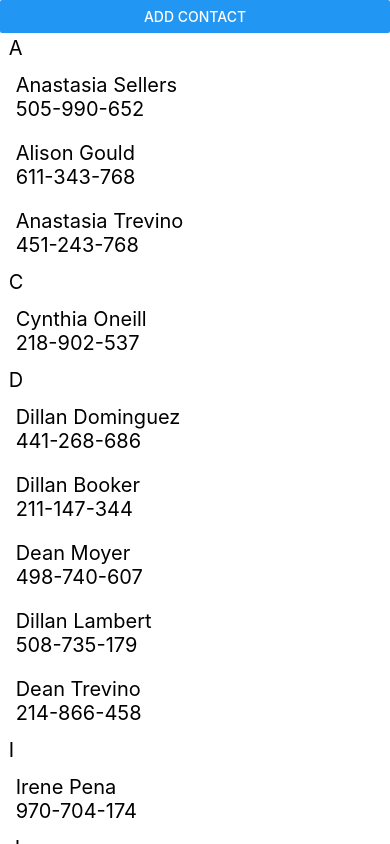
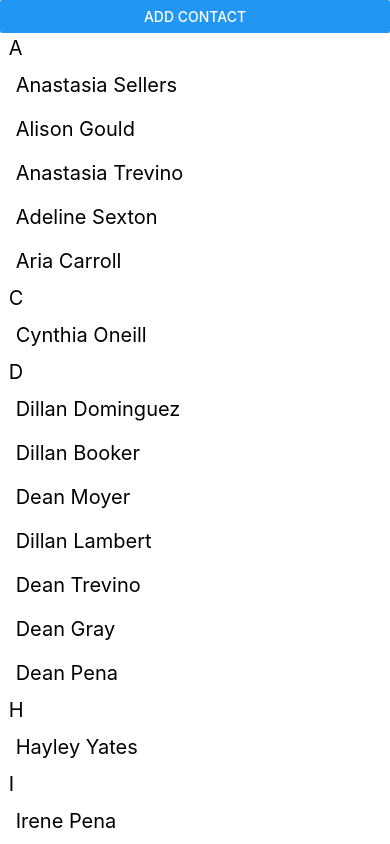
Before and after one commit to kaungnyuntsan/Contacts, a React Native app: screen / in a window 390 px wide. Built offline with nearby package versions, Linux system fonts and the light colour scheme.

Commit message:
working for screen

```diff
--- a/App.js
+++ b/App.js
@@ -1,11 +1,13 @@
 import { useState } from "react";
-import { StyleSheet, Button } from "react-native";
+import { StyleSheet, Button, View, Text } from "react-native";
 import randomContacts from "./randomContacts";
 import { ContactsList } from "./ContactsList";
 import { AddContactForm } from "./AddContactForm";
 import { SafeAreaProvider, SafeAreaView } from "react-native-safe-area-context";
+import { NavigationContainer } from "@react-navigation/native";
+import { createNativeStackNavigator } from "@react-navigation/native-stack";
 
-export default function App() {
+function HomeScreen({ navigation }) {
   const [contactsView, setContactsView] = useState(true);
   const [contacts, setContacts] = useState(randomContacts);
 
@@ -22,20 +24,42 @@ export default function App() {
   };
 
   return (
-    <SafeAreaProvider>
     <SafeAreaView style={styles.container}>
       {contactsView ? (
         <>
-            <Button
-              title="Add Contact"
-              onPress={() => setContactsView(false)}
-            />
-            <ContactsList contacts={contacts} />
+          <Button title="Add Contact" onPress={() => setContactsView(false)} />
+          <ContactsList contacts={contacts} navigation={navigation} />
         </>
       ) : (
         <AddContactForm addContact={addContact} />
       )}
     </SafeAreaView>
+  );
+}
+
+function DetailsScreen() {
+  return (
+    <View style={{ flex: 1, alignItems: "center", justifyContent: "center" }}>
+      <Text>Details Screen</Text>
+    </View>
+  );
+}
+
+const Stack = createNativeStackNavigator();
+
+export default function App() {
+  return (
+    <SafeAreaProvider>
+      <NavigationContainer>
+        <Stack.Navigator>
+          <Stack.Screen
+            name="Home"
+            component={HomeScreen}
+            options={{ headerShown: false }}
+          />
+          <Stack.Screen name="Details" component={DetailsScreen} />
+        </Stack.Navigator>
+      </NavigationContainer>
     </SafeAreaProvider>
   );
 }
--- a/ContactRow.js
+++ b/ContactRow.js
@@ -1,11 +1,16 @@
-import { Text, StyleSheet, View } from "react-native";
+import { Text, StyleSheet, View, Pressable } from "react-native";
 
-const ContactRow = ({ name, phone }) => {
+const ContactRow = ({ name, navigation }) => {
   return (
-    <View style={styles.container}>
+    <Pressable
+      style={styles.container}
+      // onPress={() => navigation.navigate("Details")}
+      // onPress={() => console.log(props.navigation.getId)}
+    >
       <Text style={styles.text}> {name} </Text>
-      <Text style={styles.text}> {phone} </Text>
-    </View>
+      {/* <Text style={styles.text}> {key} </Text> */}
+      {/* <Text style={styles.text}> {phone} </Text> */}
+    </Pressable>
   );
 };
 
--- a/ContactsList.js
+++ b/ContactsList.js
@@ -1,13 +1,20 @@
 import { SectionList, View, Text, Button } from "react-native";
 import { ContactRow } from "./ContactRow";
 
-const ContactsList = ({ contacts }) => {
-  const renderItem = ({ item }) => <ContactRow {...item} />;
+const ContactsList = ({ contacts, navigation }) => {
+  const renderItem = ({ item }) => {
+    // console.log(item.key)
+    return <ContactRow {...item} navigation={navigation} />;
+  };
 
   const renderSectionHeader = ({ section }) => {
     return (
       <View style={{ margin: 3 }}>
         <Text style={{ fontSize: 20 }}> {section.title}</Text>
+        {/* <Button
+          title="console contactsByLetter A"
+          onPress={() => console.log(contactsByLetter["A"])}
+        /> */}
       </View>
     );
   };
--- a/package.json
+++ b/package.json
@@ -9,11 +9,14 @@
     "web": "expo start --web"
   },
   "dependencies": {
+    "@react-navigation/native": "^6.1.9",
+    "@react-navigation/native-stack": "^6.9.17",
     "expo": "~49.0.15",
     "expo-status-bar": "~1.6.0",
     "react": "18.2.0",
     "react-native": "0.72.6",
-    "react-native-safe-area-context": "4.6.3"
+    "react-native-safe-area-context": "4.6.3",
+    "react-native-screens": "~3.22.0"
   },
   "devDependencies": {
     "@babel/core": "^7.20.0"
--- a/randomContacts.js
+++ b/randomContacts.js
@@ -1,7 +1,7 @@
 // goal   [ { key: 1, name: 'Emanuel Sexton', phone: '708-833-506' },
 // { key: 2, name: 'Joel Frank', phone: '433-352-239' }, ]
 
-const numContacts = 15;
+const numContacts = 25;
 
 const firstNames = [
   "Yaritza",
@@ -131,7 +131,7 @@ const getRandomContact = () => ({
   phone: getRandomPhone(),
 });
 
-const addKey = (contact, key) => ({ key, ...contact });
+const addKey = (contact, id) => ({ id, ...contact });
 
 // console.log(getRandomInt())
 // console.log(getRandomName());
```
Also changed, not shown: 1 other file (tests, documents, lock files or other folders). Lines whose indentation alone changed are shown as unchanged.
